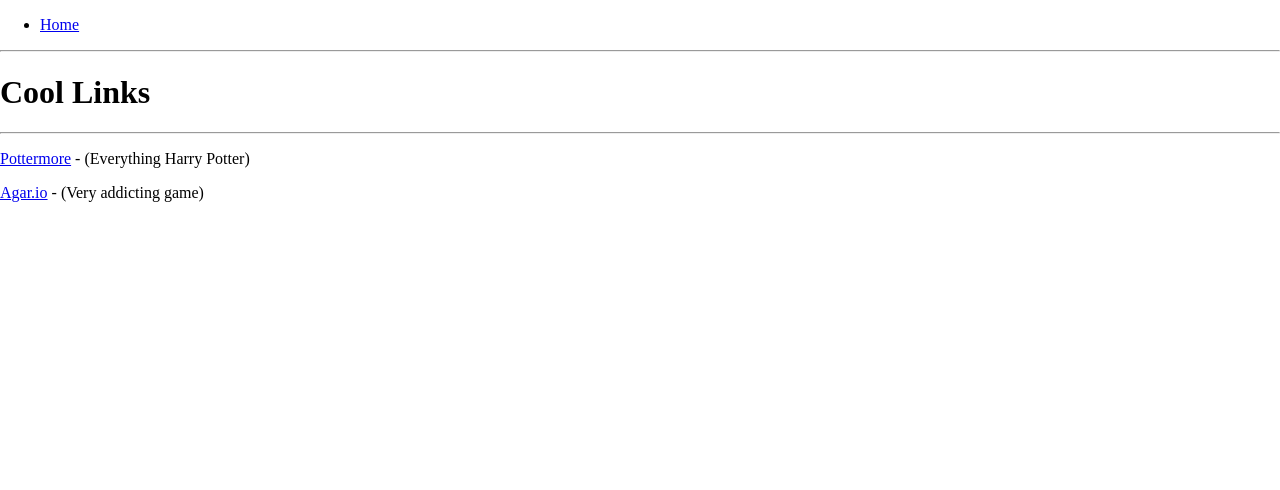
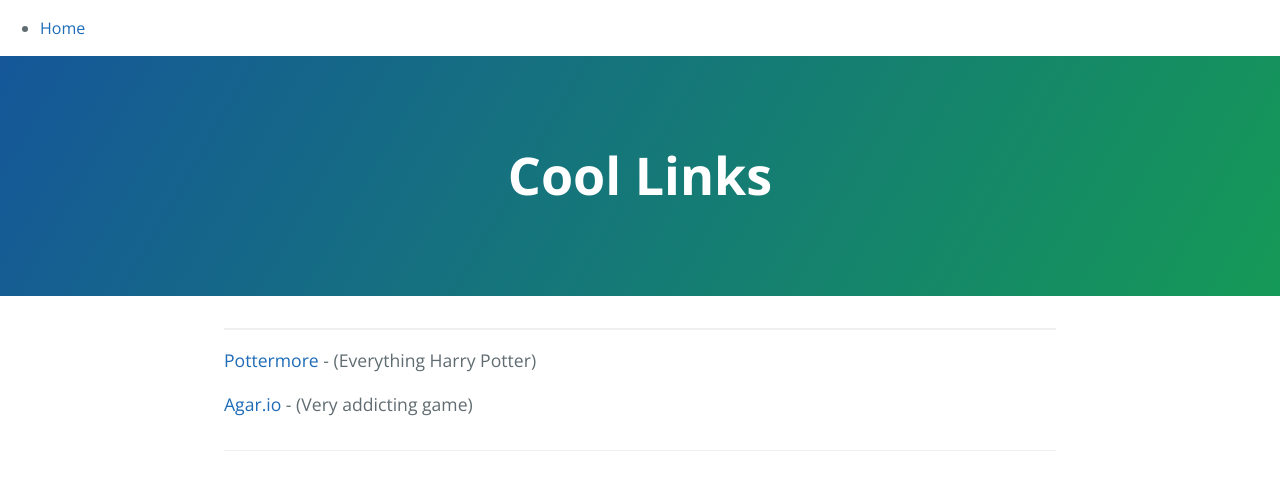
Before and after one commit to mebartsch/mebartsch.github.io, a Jekyll site: the page links/index.html, which Jekyll copies as it is, in a window 1280 px wide. Shown: the top 490 px of the page. Built offline with Jekyll 4.4.1, drawn with Linux system fonts in a browser that asks for light colours; nearby versions of some CDN libraries; library files that are not in the unit come from our copies.

Commit message:
Update index.html

```diff
--- a/links/index.html
+++ b/links/index.html
@@ -4,16 +4,16 @@
     <meta charset="UTF-8">
     <title>Mebartsch.GitHub.io by mebartsch</title>
     <meta name="viewport" content="width=device-width, initial-scale=1">
-    <link rel="stylesheet" type="text/css" href="stylesheets/normalize.css" media="screen">
+    <link rel="stylesheet" type="text/css" href="/stylesheets/normalize.css" media="screen">
+    <link rel="stylesheet" type="text/css" href="/stylesheets/stylesheet.css" media="screen">
+    <link rel="stylesheet" type="text/css" href="/stylesheets/github-light.css" media="screen">
     <link href='https://fonts.googleapis.com/css?family=Open+Sans:400,700' rel='stylesheet' type='text/css'>
-    <link rel="stylesheet" type="text/css" href="stylesheets/stylesheet.css" media="screen">
-    <link rel="stylesheet" type="text/css" href="stylesheets/github-light.css" media="screen">
+
   </head>
   <body>
       <nav><ul>
            <li><a href="/">Home</a></li>
       </ul></nav>
-      <hr>
 
     <section class="page-header">
       <h1 class="project-name">Cool Links</h1>
```
